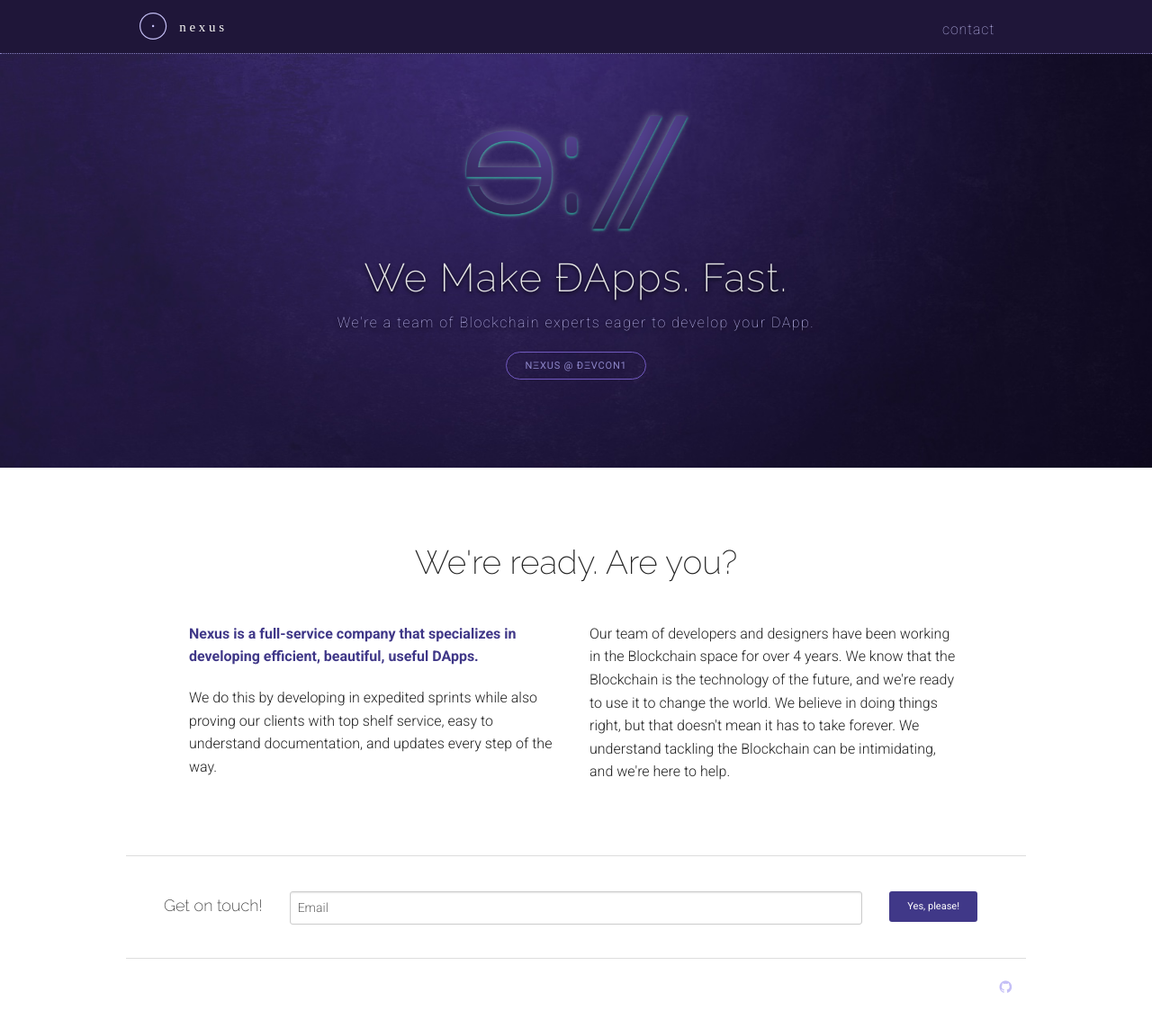
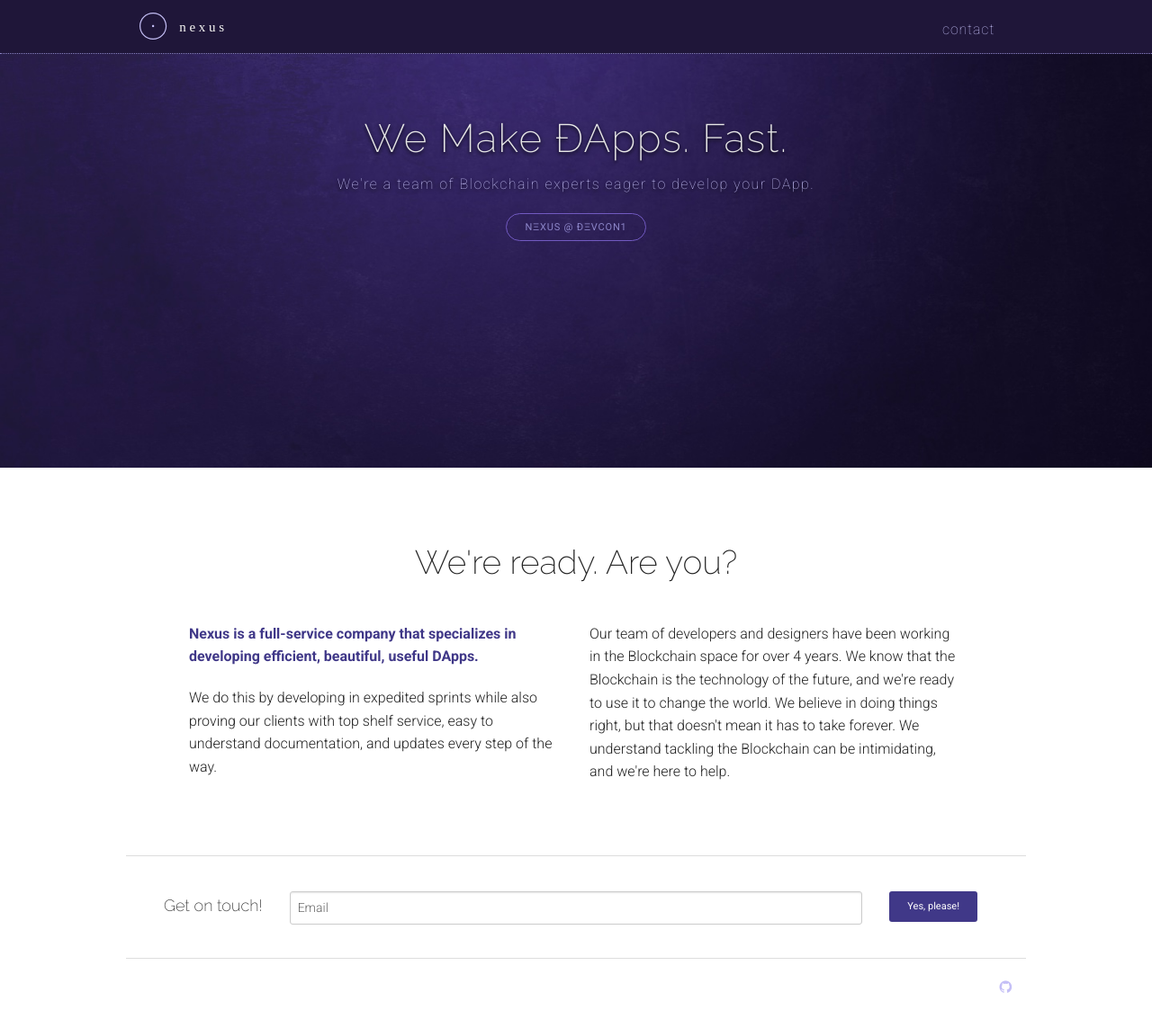
Before and after one commit to nexusdev/nexus-repo-list, a Jekyll site: the page built from index.md, in a window 1280 px wide and 1171 px high. Shown: the top 1143 px of the window at 90% size. Built offline with Jekyll 4.4.1, drawn with Linux system fonts in a browser that asks for light colours; nearby versions of some CDN libraries.

Commit message:
remove hero icon

```diff
--- a/_includes/hero.html
+++ b/_includes/hero.html
@@ -2,7 +2,6 @@
     <div class="row inner-hero">
       <div class="small-12 animated fadeIn">
         <center>
-        <img class="animated pulse infinite"  width="256" src="/media/images/ens-icon-dark.png" />
         <h1>We Make ÐApps. Fast.</h1>
         <p>We're a team of Blockchain experts eager to develop your DApp.</p>
         <a class="btn button primary tiny round outline" href="https://devcon.ethereum.org/#program" target="_blank">NΞXUS @ ÐΞVCON1 </a>
```
